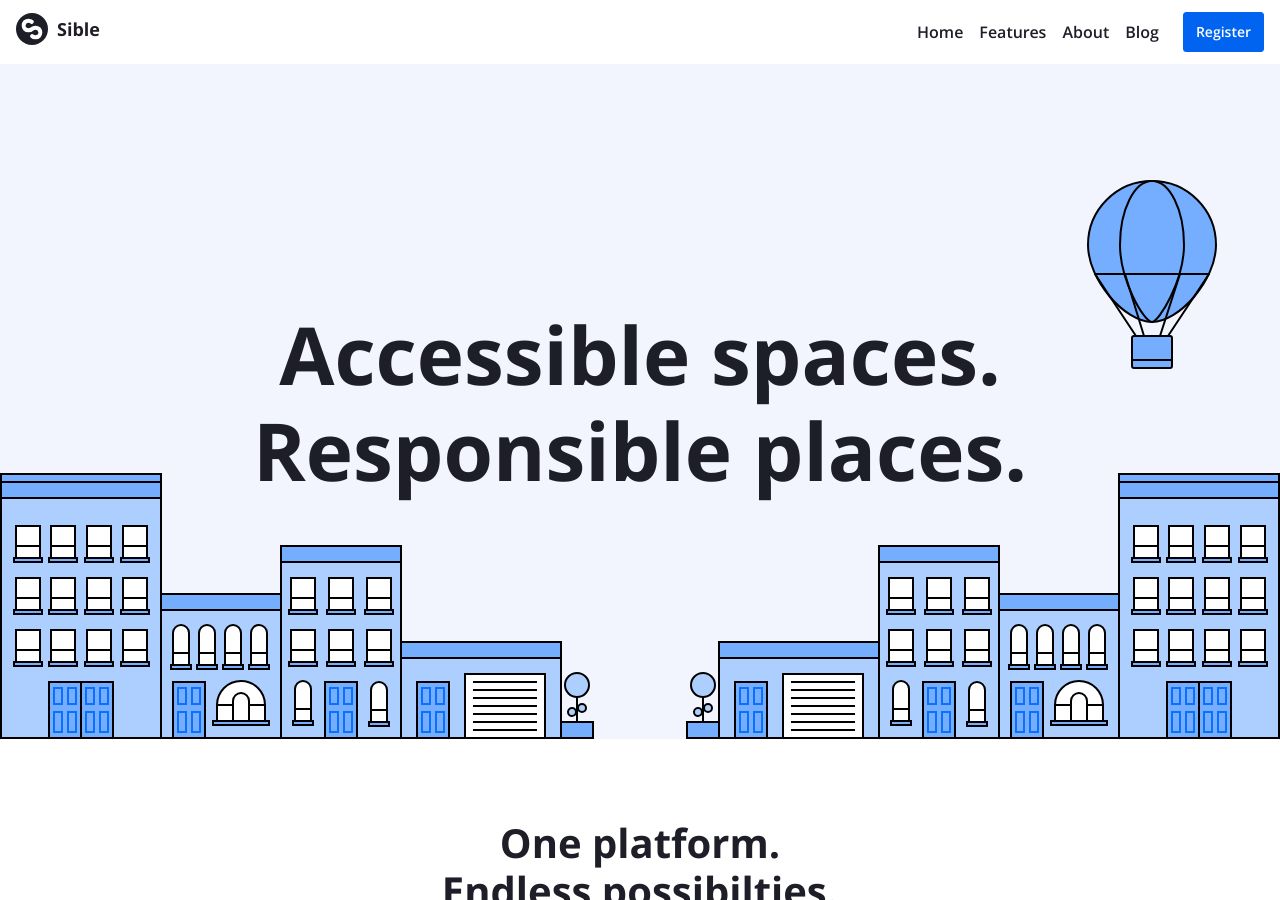
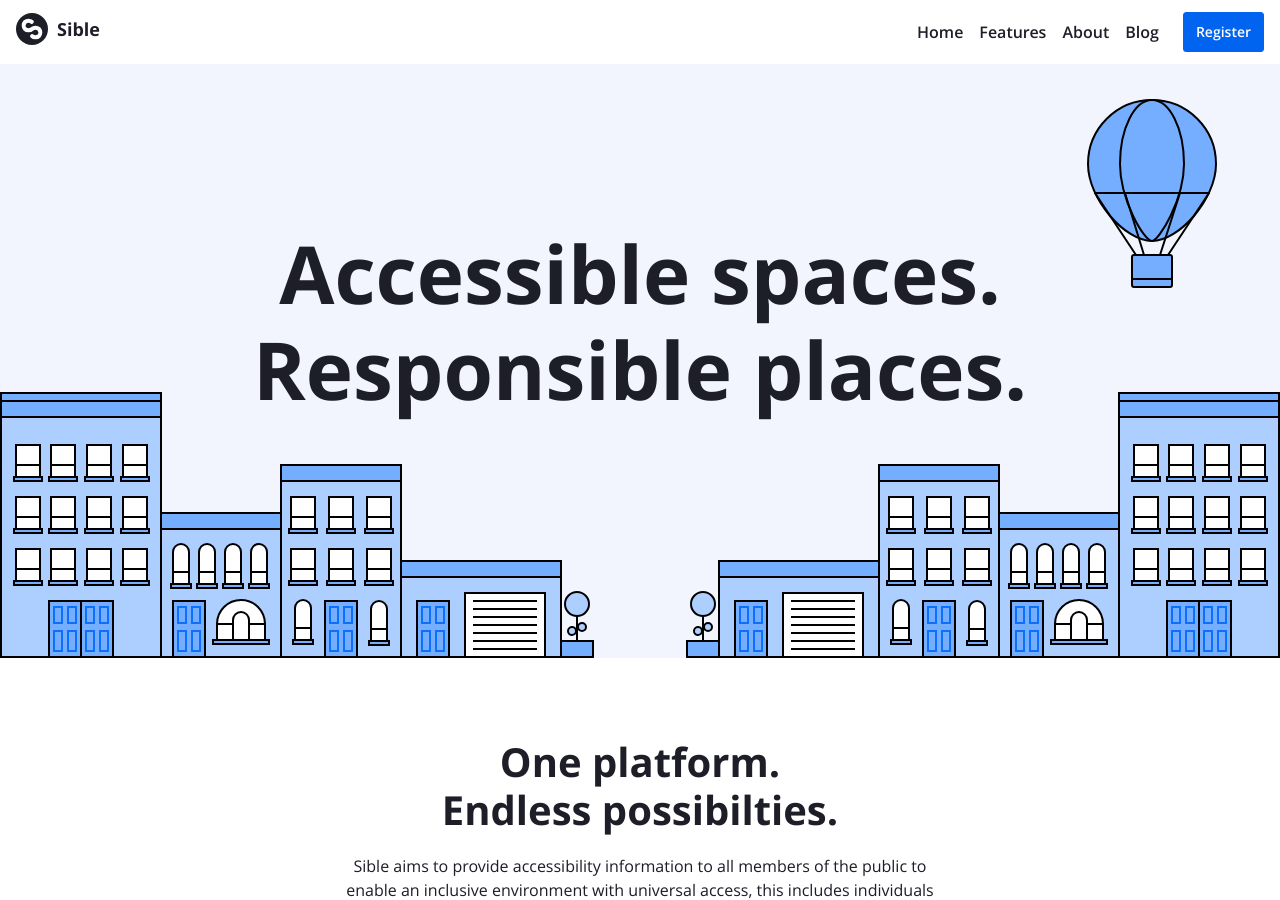
Before and after one commit to scottdejonge/sible.org, a Jekyll site: the page built from pages/index.html, in a window 1280 px wide and 900 px high. Built offline with Jekyll 4.4.1, drawn with Linux system fonts in a browser that asks for light colours.

Commit message:
Hero height and padding

```diff
--- a/pages/index.html
+++ b/pages/index.html
@@ -7,7 +7,7 @@ permalink: /
 ---
 
 <section class="section">
-  <div class="section-inner padding-vertical-xl height-75 background-light-50 hero">
+  <div class="section-inner padding-bottom-xl height-66 background-light-50 hero">
     <div class="container">
       <h1 class="title title-xl">
         Acces<em>sible</em> spaces.<br>
```
